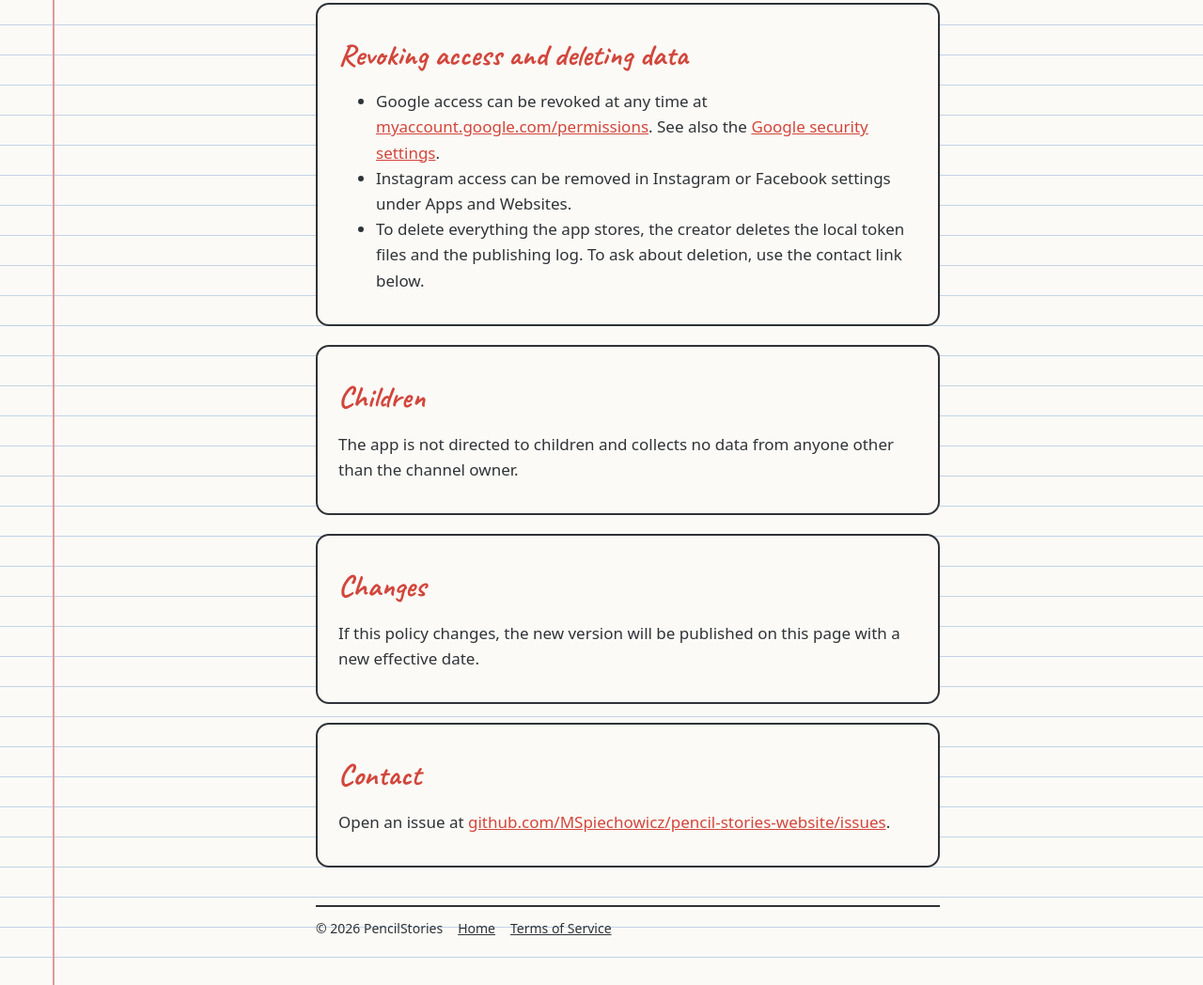
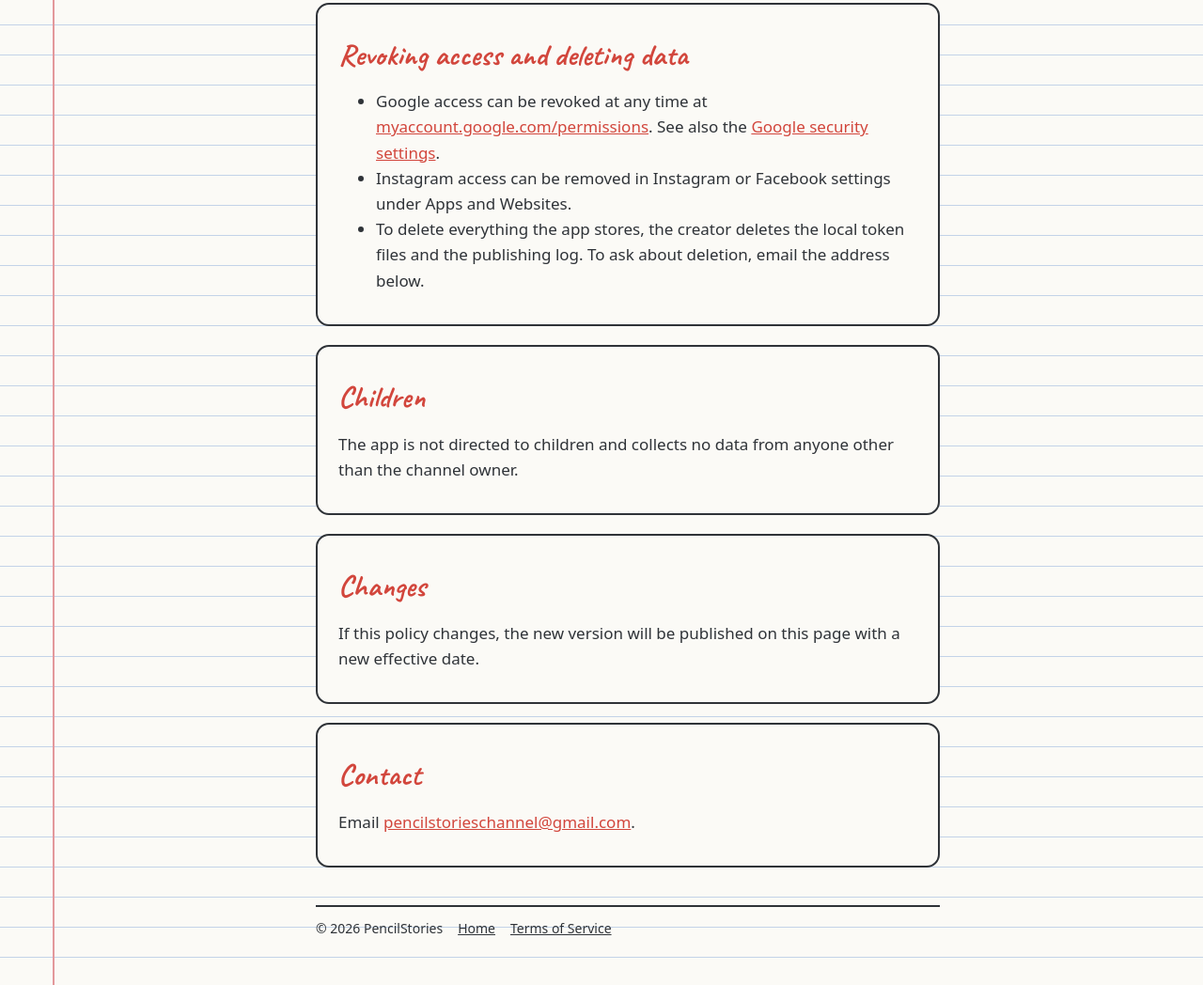
Before and after one commit to MSpiechowicz/pencil-stories-website, a plain HTML site: page privacy.html in a window 1280 px wide. Shown: the part 1893-2941 px from the top of the page at 94% size. Drawn offline with Linux system fonts and the light colour scheme.

Commit message:
Add contact email
Co-Authored-By: Claude Opus 5.5 <noreply@anthropic.com>

```diff
--- a/privacy.html
+++ b/privacy.html
@@ -64,7 +64,7 @@
     <ul>
       <li>Google access can be revoked at any time at <a href="https://myaccount.google.com/permissions">myaccount.google.com/permissions</a>. See also the <a href="https://security.google.com/settings/security/permissions">Google security settings</a>.</li>
       <li>Instagram access can be removed in Instagram or Facebook settings under Apps and Websites.</li>
-      <li>To delete everything the app stores, the creator deletes the local token files and the publishing log. To ask about deletion, use the contact link below.</li>
+      <li>To delete everything the app stores, the creator deletes the local token files and the publishing log. To ask about deletion, email the address below.</li>
     </ul>
   </div>
 
@@ -80,7 +80,7 @@
 
   <div class="card">
     <h2>Contact</h2>
-    <p>Open an issue at <a href="https://github.com/MSpiechowicz/pencil-stories-website/issues">github.com/MSpiechowicz/pencil-stories-website/issues</a>.</p>
+    <p>Email <a href="mailto:pencilstorieschannel@gmail.com">pencilstorieschannel@gmail.com</a>.</p>
   </div>
 
   <footer>
```
Also changed, not shown: index.html (+1 -1 lines), terms.html (+1 -1 lines).
